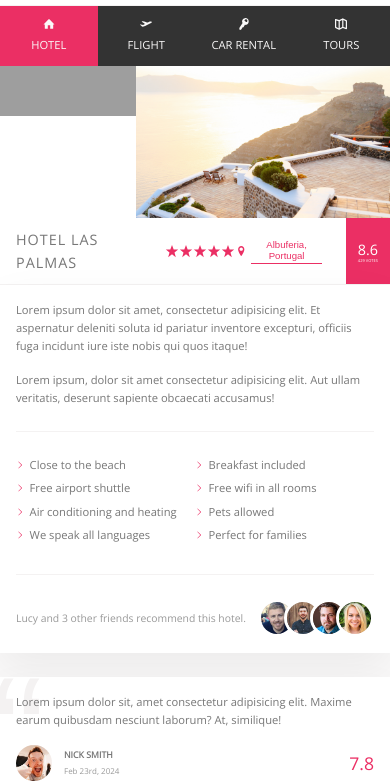
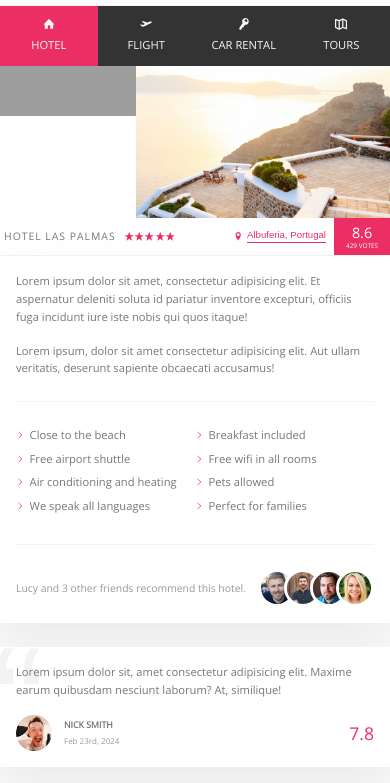
Before and after one commit to uniboxx/trillo-unibox, a website built with Vite: page index.html in a window 390 px wide. Shown: the part 82-865 px from the top of the page. Built offline with nearby package versions, Linux system fonts and the light colour scheme; grey boxes are pictures that could not be loaded.

Commit message:
fixed final responsive

```diff
--- a/scss/_components.scss
+++ b/scss/_components.scss
@@ -14,7 +14,7 @@
   justify-content: center;
   align-items: center;
 
-  @media only screen and (max-width: $bp-smallest) {
+  @media only screen and (max-width: $bp-xsmall) {
     order: 1;
     flex: 0 0 100%;
     background-color: var(--color-grey-light-2);
@@ -253,6 +253,13 @@
       font-size: 1.8rem;
       padding: 1.25rem 2rem;
     }
+
+    @media only screen and (max-width: $bp-smallest) {
+      font-size: 1.3rem;
+      padding: 1.25rem 1rem;
+      padding-left: 0.5rem;
+      text-align: center;
+    }
   }
 
   &__stars {
@@ -265,6 +272,11 @@
     width: 1.75rem;
     height: 1.75rem;
     fill: var(--color-primary);
+
+    @media only screen and (max-width: $bp-smallest) {
+      width: 1.3rem;
+      height: 1.3rem;
+    }
   }
 
   &__icon-location {
@@ -276,6 +288,10 @@
     display: flex;
     align-items: center;
     margin-right: 3rem;
+
+    @media only screen and (max-width: $bp-smallest) {
+      margin-right: 1rem;
+    }
   }
 
   &__rating {
@@ -304,11 +320,12 @@
     }
 
     &-count {
-      font-size: 0.8rem;
+      font-size: 1.2rem;
       text-transform: uppercase;
 
       @media only screen and (max-width: $bp-small) {
-        font-size: 0.5rem;
+        font-size: 0.8rem;
+        text-align: center;
       }
     }
   }
--- a/scss/abstract/_variables.scss
+++ b/scss/abstract/_variables.scss
@@ -31,4 +31,5 @@ $bp-largest: 75em; // 1200px
 $bp-large: 68.75em; // 1100px
 $bp-medium: 56.25em; // 900px
 $bp-small: 37.5em; // 600px
-$bp-smallest: 31.25em; // 500px
+$bp-xsmall: 31.25em; // 500px
+$bp-smallest: 26.875em; // 430px
--- a/scss/layout/_layout.scss
+++ b/scss/layout/_layout.scss
@@ -22,7 +22,7 @@
   justify-content: space-between;
   align-items: center;
 
-  @media only screen and (max-width: $bp-smallest) {
+  @media only screen and (max-width: $bp-xsmall) {
     flex-wrap: wrap;
     height: 11rem;
     align-content: space-around;
```
